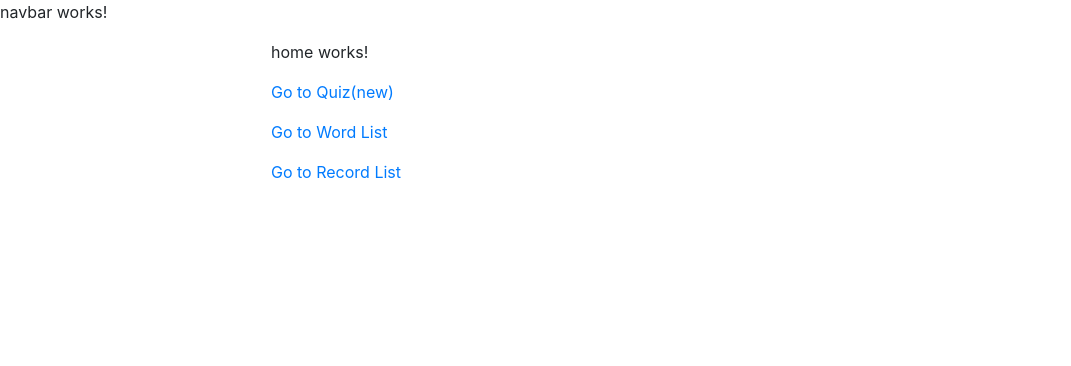
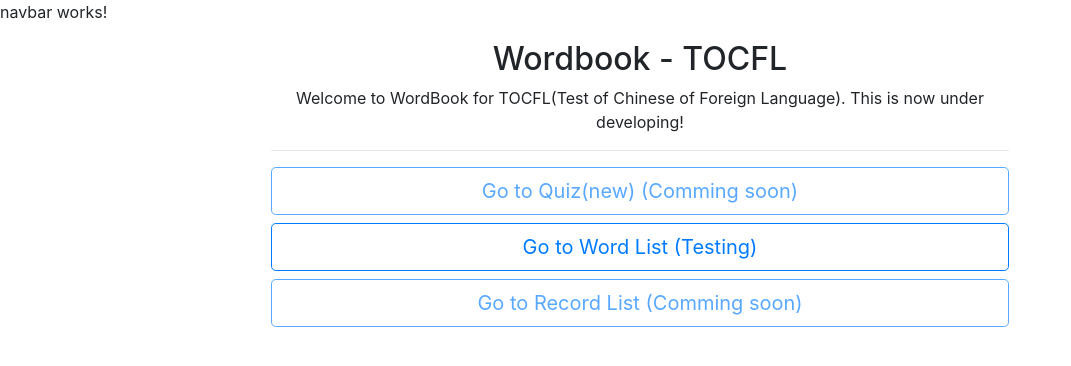
Before and after one commit to EdwardBaek/DailyWordbookTOCFL, an Angular app: page / in a window 1280 px wide. Shown: the top 366 px of the page, without its empty margins (0-1071 px from the left). Built offline with nearby package versions, Linux system fonts and the light colour scheme.

Commit message:
Polish CSS (Badge in Card/Main Page)
  -Add Word Index Badge in Card of Word List
  -Main Page CSS

```diff
--- a/src/app/components/home/home.component.html
+++ b/src/app/components/home/home.component.html
@@ -1,12 +1,10 @@
-<p>
-  home works!
-</p>
-<p>
-  <a routerLink="/quiz/new">Go to Quiz(new)</a>
-</p>
-<p>
-  <a routerLink="/words">Go to Word List</a>
-</p>
-<p>
-  <a routerLink="/records">Go to Record List</a>
-</p>
+
+
+<div class="text-center">
+  <h2 class="mb-2">Wordbook - TOCFL</h2>
+  <p>Welcome to WordBook for TOCFL(Test of Chinese of Foreign Language). This is now under developing!</p>
+</div>
+<hr>
+<button class="btn btn-outline-primary btn-lg btn-block" routerLink="/quiz/new" disabled>Go to Quiz(new) (Comming soon)</button>
+<button class="btn btn-outline-primary btn-lg btn-block" routerLink="/words">Go to Word List (Testing)</button>
+<button class="btn btn-outline-primary btn-lg btn-block" routerLink="/records" disabled>Go to Record List (Comming soon)</button>
--- a/src/app/components/word-list/word-list.component.css
+++ b/src/app/components/word-list/word-list.component.css
@@ -38,4 +38,10 @@
     top: 50%;
     transform: translateY(-50%);
 }
+
+.badge-left-top {
+    position: absolute;
+    top: 10%;
+    left: 5%;
+}
 /* End Flip Card with Bootstrap */
--- a/src/app/components/word-list/word-list.component.html
+++ b/src/app/components/word-list/word-list.component.html
@@ -138,6 +138,7 @@
     <div class="card-wrapper mb-2 card-word effect-flip" *ngFor="let word of words">
       <div class="flip-area text-center" (click)="word.flipped=!word.flipped" [class.flipped]="word.flipped">
         <div class="card face-front">
+          <span class="badge badge-left-top badge-light">{{ word.index }}</span>
           <div class="card-content vertical-align-middle">
             <h1 class="card-title">{{ word.word }}</h1>
             <h6 class="card-subtitle">[ {{ word.sound }} ]</h6>
@@ -156,6 +157,7 @@
   <div *ngIf="isSimpleCardType()">
     <div class="card-wrapper mb-2 card-word" *ngFor="let word of words">
       <div class="card text-center">
+        <span class="badge badge-left-top badge-light">{{ word.index }}</span>
         <div class="card-body">
           <h1 class="card-title">{{ word.word }}</h1>
           <h6 class="card-subtitle">[ {{ word.sound }} ]</h6>
--- a/src/app/components/word-list/word-list.component.ts
+++ b/src/app/components/word-list/word-list.component.ts
@@ -26,6 +26,8 @@ export class WordListComponent implements OnInit {
     }
   ];
 
+  loadItemCount: number = 100;
+
   constructor(private wordDataService: WordDataService) { }
 
   ngOnInit(){
@@ -42,8 +44,8 @@ export class WordListComponent implements OnInit {
   async test(level: number) {
     this.resetWordsData();
     this.isLoadingData = true;
-    let words = await this.wordDataService.getWordList(level);
-    this.words = words;
+    this.words = await this.wordDataService.getWordList(level);
+
     this.isLoadingData = false;
 
     console.log(this.words)
--- a/src/app/services/word-data.service.ts
+++ b/src/app/services/word-data.service.ts
@@ -27,19 +27,20 @@ export class WordDataService {
     let wordList = this.getWordDataByLevel(level);
     this.selectedLevel = level;
 
+    console.log('>>>try load data from memory');
     if(wordList && wordList.length > 0) {
-      console.log('>>>Data from memory');
+      console.log('>>>Data from memory', wordList);
       return wordList;
     }
 
     wordList = this.getWordDataFromLocalStorage(level);
     if(wordList && wordList.length > 0) {
-      console.log('>>>Data from localStorage');
+      console.log('>>>Data from localStorage', wordList);
       return wordList;
     }
 
-    // let responsedData = await this.getWordDataFromNetwork(level);
-    let responsedData = await this.getWordDataFromNetworkSlowly(level);
+    let responsedData = await this.getWordDataFromNetwork(level);
+    // let responsedData = await this.getWordDataFromNetworkSlowly(level);
 
     this.setWordDataByLevel(level, responsedData.data);
     this.setWordDataToLocalStorage(level, responsedData.data);
```
